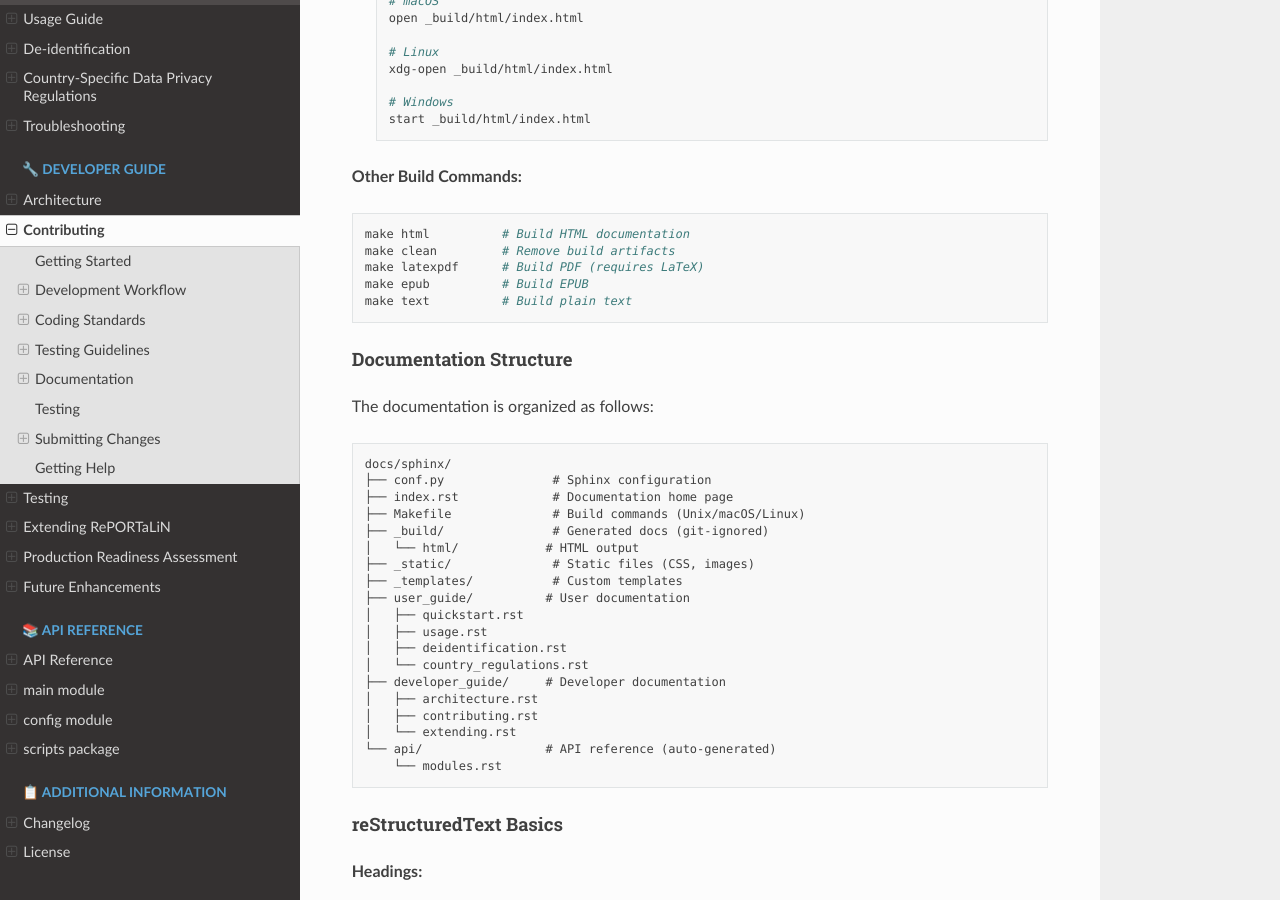
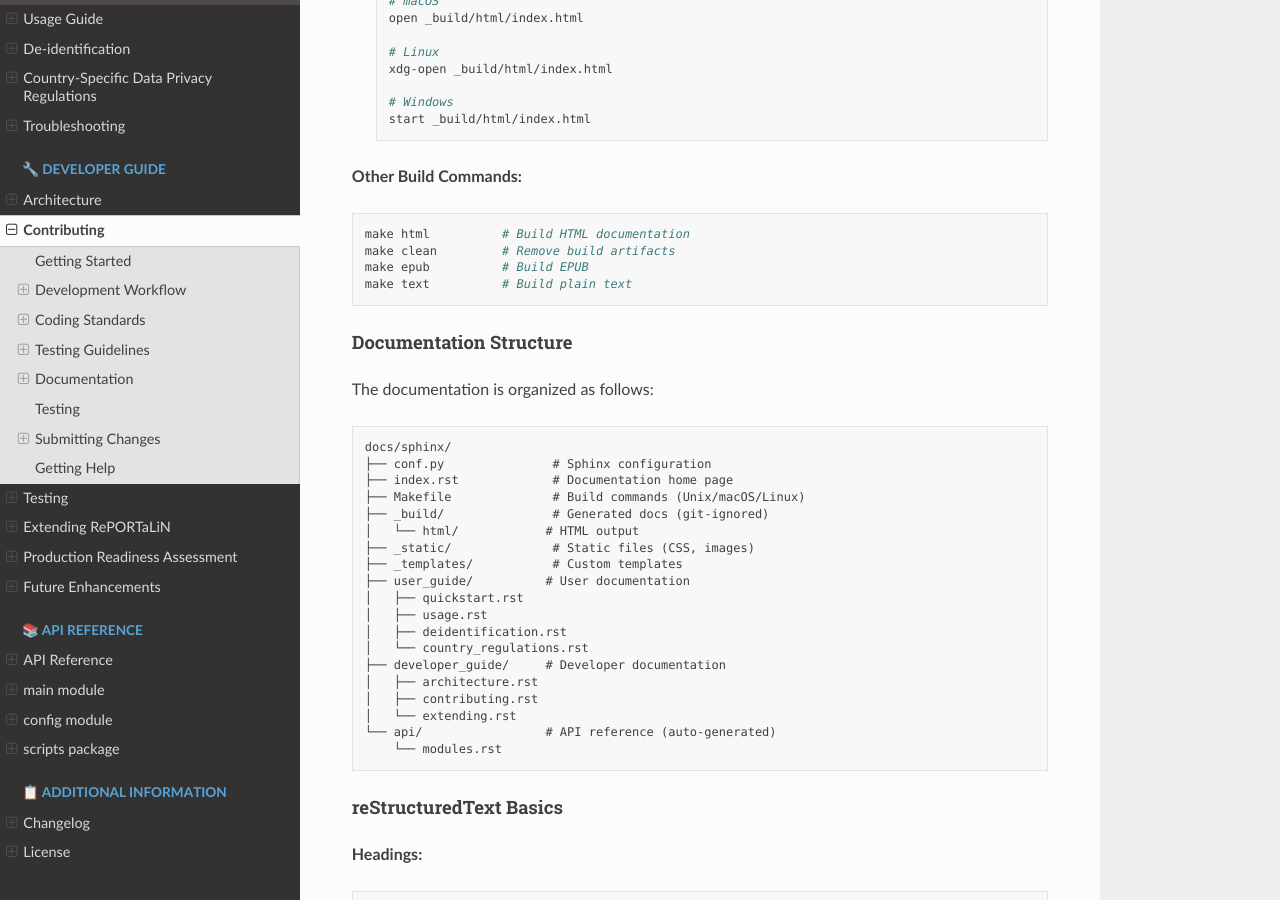
Before and after one commit to solomonsjoseph/RePORTaLiN, a Sphinx documentation site: the page built from docs/sphinx/developer_guide/contributing.rst, in a window 1280 px wide and 900 px high, scrolled down 10106 px. Built offline with Sphinx 7.4.7 and the Read the Docs theme 3.1.0, drawn with Linux system fonts in a browser that asks for light colours.

```diff
--- a/docs/sphinx/developer_guide/contributing.rst
+++ b/docs/sphinx/developer_guide/contributing.rst
@@ -552,7 +552,6 @@
 
    make html          # Build HTML documentation
    make clean         # Remove build artifacts
-   make latexpdf      # Build PDF (requires LaTeX)
    make epub          # Build EPUB
    make text          # Build plain text
 
```
Also changed, not shown: README.md (+0 -1 lines), 2 other files.
